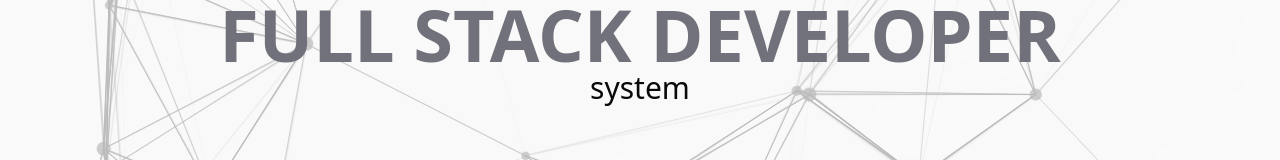
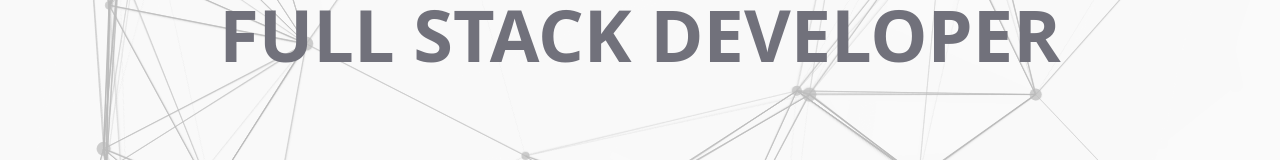
Before and after one commit to dsaavedr/portfolio_improved, a Next.js app: page / in a window 1280 px wide. Shown: the part 330-490 px from the top of the page. Built offline with nearby package versions, Linux system fonts and the light colour scheme.

Commit message:
Removed debugging h1

```diff
--- a/src/components/Hero/BgSketch.tsx
+++ b/src/components/Hero/BgSketch.tsx
@@ -160,7 +160,6 @@ const BgSketch = ({ particles = 40 }: Params) => {
 
   return (
     <>
-      <h1 className="text-red text-3xl">{theme}</h1>
       <canvas
         id="hero-animation"
         className="absolute top-0 -z-10"
```
